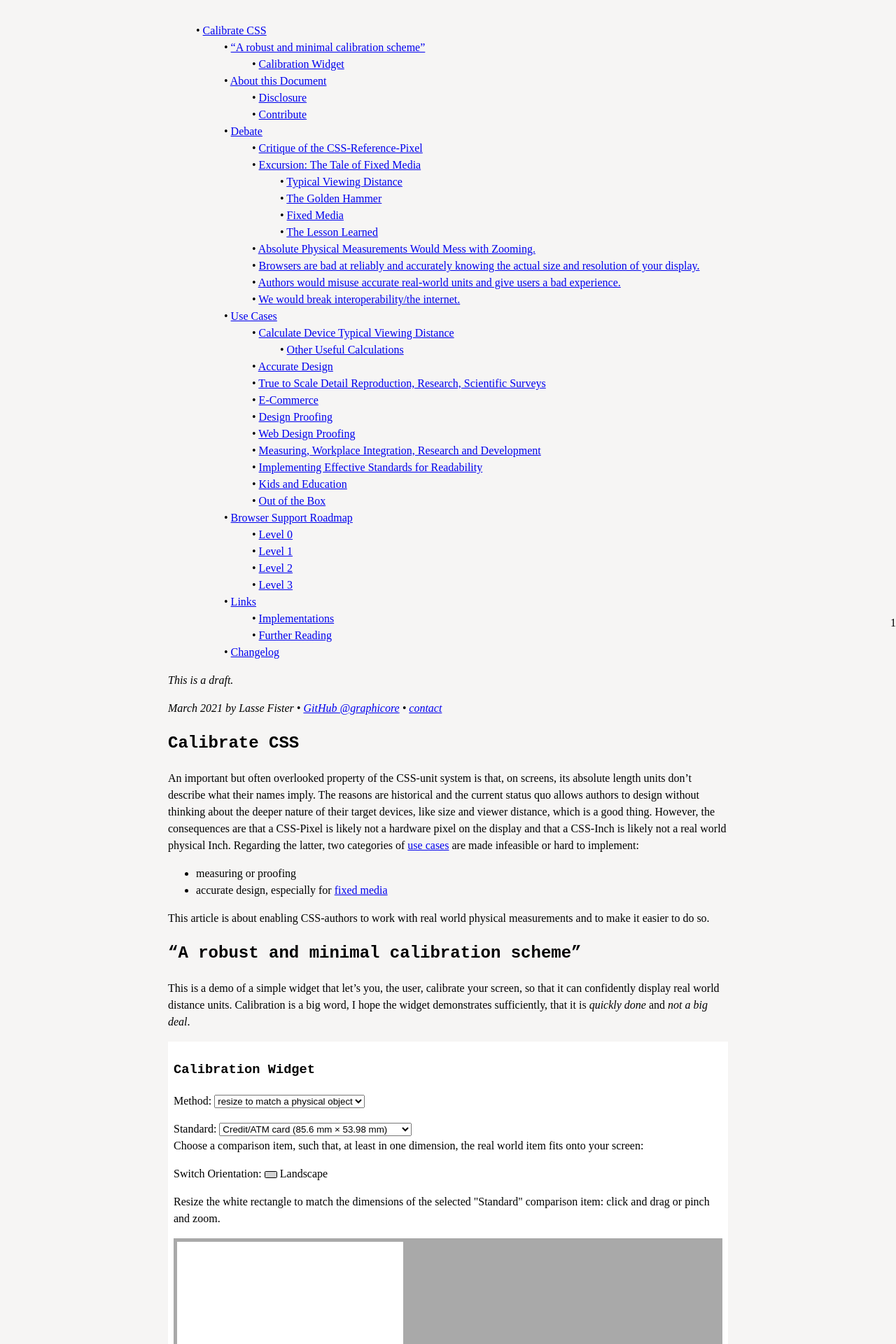
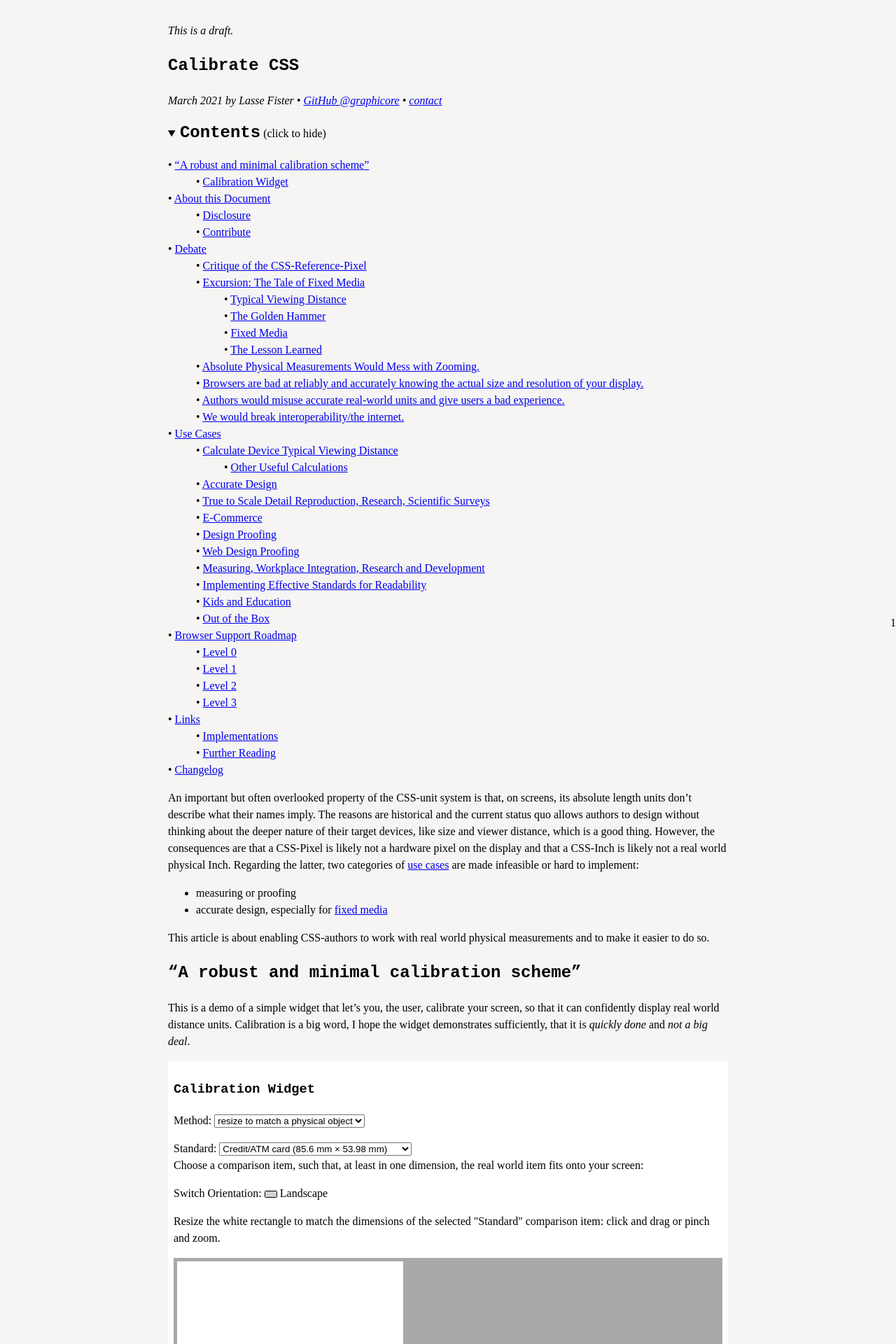
Before and after one commit to graphicore/varla-varfo, a Jekyll site: the page built from explorations/calibrate/index.md, in a window 1280 px wide. Shown: the top 1920 px of the page at 70% size. Built offline with Jekyll 4.4.1, drawn with Linux system fonts in a browser that asks for light colours; some web fonts are replaced.

Commit message:
WIP Calibrate CSS: Contents section to toggle hide/show.

```diff
--- a/explorations/calibrate/index.md
+++ b/explorations/calibrate/index.md
@@ -11,10 +11,15 @@
 
 *This is a draft.*
 
+# Calibrate CSS
+
 *March 2021 by Lasse Fister • [GitHub @graphicore](https://github.com/graphicore)
 • [contact](http://graphicore.de/en/page/lasse)*
 
-# Calibrate CSS
+<details class="contents" open>
+  <summary><h2 id="contents">Contents</h2></summary>
+  <div class="page_insert_outline"></div>
+</details>
 
 An important but often overlooked property of the CSS-unit system is that,
 on screens, its absolute length units don't describe what their names
--- a/explorations/calibrate/js/main.mjs
+++ b/explorations/calibrate/js/main.mjs
@@ -9,12 +9,17 @@
     var domTool = new DOMTool(elem.ownerDocument)
       , containerTag = 'ol'
       , result = domTool.createElement(containerTag, attr)
-      , current = [1, result]
+      , headings = [2,3,4,5,6] // not using h1!
+      , headingsSelector = headings.map(i=>`h${i}`).join(',') // 'h2,h3,h4,h5,h6'
+      , skipIds = new Set(['contents'])
+      , current = [headings[0], result]
       , depthContainers = [current]
       ;
-    for(let heading of elem.querySelectorAll('h1,h2,h3,h4,h5,h6')){
+
+    for(let heading of elem.querySelectorAll(headingsSelector)){
         let depth = parseInt(heading.tagName[1], 10);
-
+        if(skipIds.has(heading.id))
+            continue;
         while(depth > current[0]){
             let [d, parentContaier] = current
               , newDepth = d + 1
@@ -121,7 +126,7 @@
         documentSetUnitScalePhysical(e.detail);
     });
 
-    DOMTool.insert(document.body, 'prepend',
+    document.querySelector('.page_insert_outline').appendChild(
         makePageOutline(document.querySelector('main'), {'class': 'page_outline'}));
 
 }
--- a/explorations/calibrate/style.css
+++ b/explorations/calibrate/style.css
@@ -223,6 +223,21 @@
 }
 
 
+.page_outline {
+    padding: 0;
+}
+
+details.contents > summary h2{
+    display: inline;
+}
+details.contents > summary::after{
+    content: " (click to show)";
+}
+details.contents[open] > summary::after{
+    content: " (click to hide)";
+}
+
+
 .page_outline,
 .page_outline-container {
     list-style: none;
```
